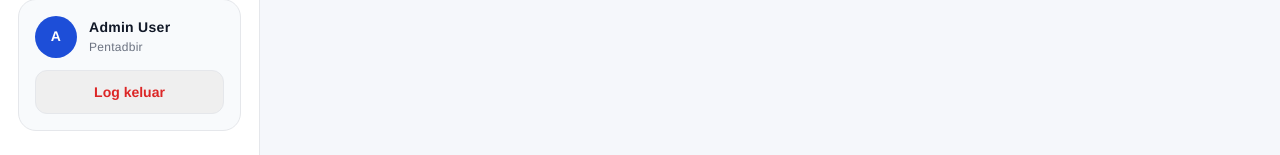
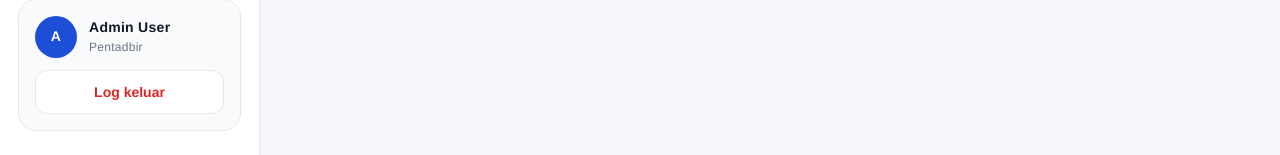
Before and after one commit to acgt-dev-team/SPOTING, a Vue app in the folder frontend/: page /admin in a window 1280 px wide. Shown: the part 645-800 px from the top of the page. Built offline with nearby package versions, Linux system fonts and the light colour scheme; no server answers; sample sign-in values are in the browser's storage.

Commit message:
fixed sidebar not in anchored position

```diff
--- a/frontend/src/layout/AdminLayout.vue
+++ b/frontend/src/layout/AdminLayout.vue
@@ -210,20 +210,25 @@ function logout() {
 
 <style scoped>
 .admin-layout {
-  display: flex;
   min-height: 100vh;
   background: #f5f7fb;
 }
 
 /* SIDEBAR */
 .sidebar {
+  position: fixed;
+  top: 0;
+  left: 0;
   width: 260px;
+  height: 100vh;
   background: #ffffff;
   border-right: 1px solid #e5e7eb;
   padding: 24px 18px;
   display: flex;
   flex-direction: column;
   justify-content: space-between;
+  overflow-y: auto;
+  z-index: 1000;
 }
 
 .brand {
@@ -286,6 +291,7 @@ function logout() {
   color: #dc2626;
   font-weight: 600;
   cursor: pointer;
+  background: white;
 }
 
 .logout-btn:hover {
@@ -294,7 +300,9 @@ function logout() {
 
 /* MAIN */
 .main-area {
-  flex: 1;
+  margin-left: 260px;
+  width: calc(100% - 260px);
+  min-height: 100vh;
 }
 
 .admin-container {
@@ -341,7 +349,6 @@ function logout() {
   color: #9ca3af;
 }
 
-/* RIGHT */
 .customer-block {
   margin-left: auto;
 }
--- a/frontend/src/router/index.js
+++ b/frontend/src/router/index.js
@@ -1,5 +1,5 @@
 import { createRouter, createWebHistory } from "vue-router"
-import { setupGuards } from "../router/gaurds"
+import { setupGuards } from "../router/guards"
 
 // =========================
 // AUTH
```
Also changed, not shown: frontend/src/router/guards.js (renamed from frontend/src/router/gaurds.js).
